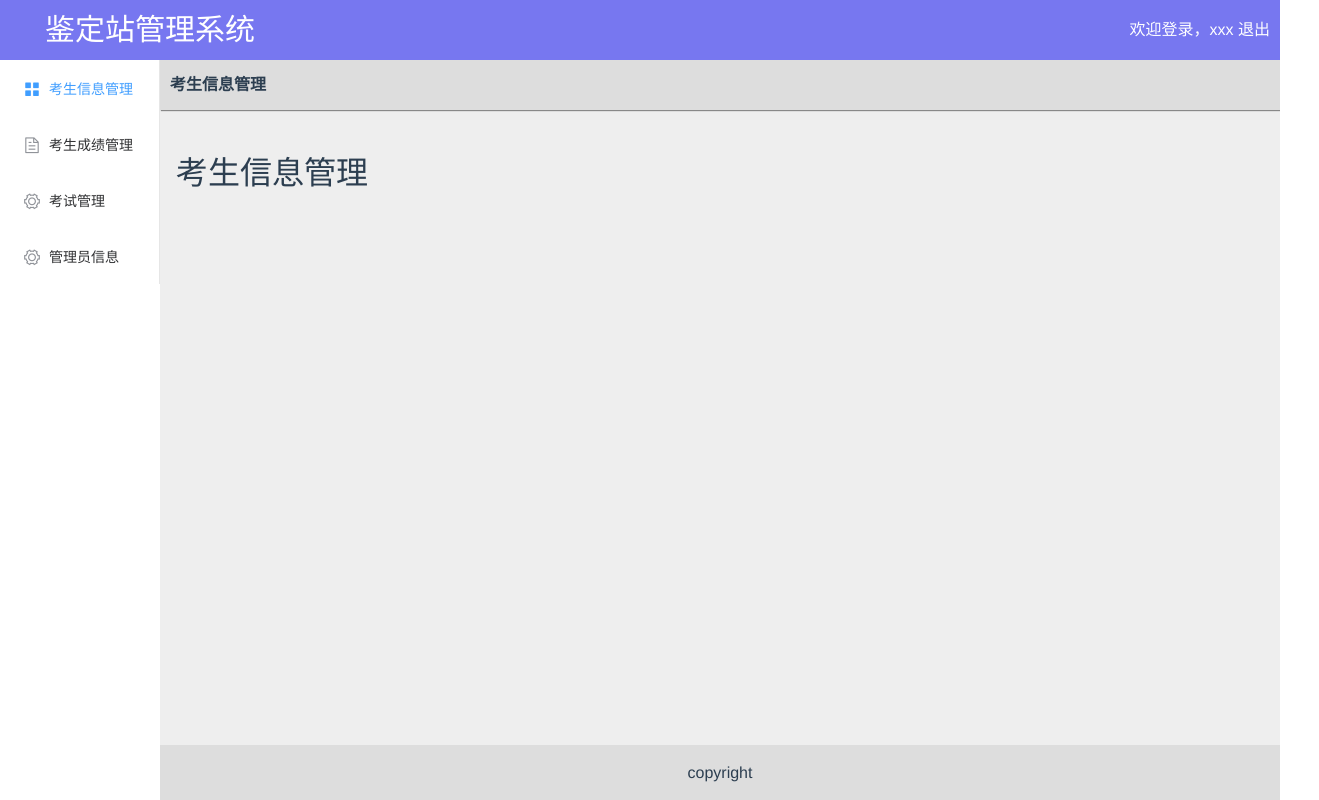
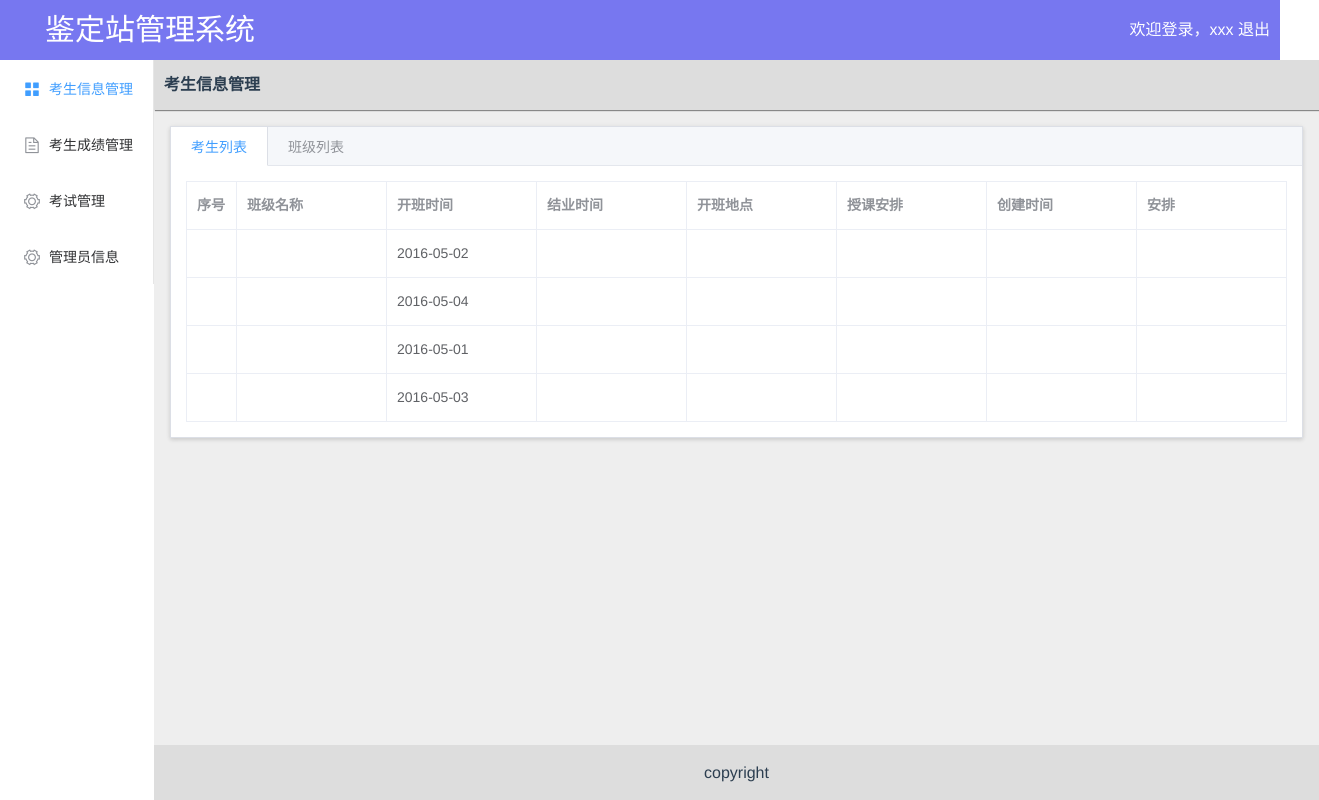
Before and after one commit to didiguoguo/auth_manage_system, a Vue app: page /info_manage in a window 1280 px wide. Shown: the whole page, 1319 px wide, since content can reach past the window. Built offline with nearby package versions, Linux system fonts and the light colour scheme.

Commit message:
add vuex

```diff
--- a/src/components/InfoManage.vue
+++ b/src/components/InfoManage.vue
@@ -1,6 +1,55 @@
 <template>
   <div class="hello">
-    <h1>考生信息管理</h1>
+    <el-tabs v-model="activeKey" type="border-card" @tab-click="handleClick">
+      <el-tab-pane label="考生列表" name="stuList">
+        <el-table
+          :data="tableData"
+          border
+          style="width: 100%">
+          <el-table-column
+            prop="index"
+            label="序号"
+            width="50">
+          </el-table-column>
+          <el-table-column
+            prop="class_name"
+            label="班级名称"
+            width="150">
+          </el-table-column>
+          <el-table-column
+            prop="begin_time"
+            label="开班时间"
+            width="150">
+          </el-table-column>
+          <el-table-column
+            prop="end_time"
+            label="结业时间"
+            width="150">
+          </el-table-column>
+          <el-table-column
+            prop="begin_addr"
+            label="开班地点"
+            width="150">
+          </el-table-column>
+          <el-table-column
+            prop="class_action"
+            label="授课安排"
+            width="150">
+          </el-table-column>
+          <el-table-column
+            prop="create_time"
+            label="创建时间"
+            width="150">
+          </el-table-column>
+          <el-table-column
+            prop="action"
+            label="安排"
+            width="150">
+          </el-table-column>
+        </el-table>
+      </el-tab-pane>
+      <el-tab-pane label="班级列表" name="classList">班级列表</el-tab-pane>
+    </el-tabs>
   </div>
 </template>
 
@@ -9,8 +58,35 @@ export default {
   name: "InfoManage",
   data() {
     return {
-      msg: "Welcome to Your Vue.js App"
+      activeKey: "stuList",
+      tableData: [
+        {
+          begin_time: "2016-05-02",
+          name: "王小虎",
+          address: "上海市普陀区金沙江路 1518 弄"
+        },
+        {
+          begin_time: "2016-05-04",
+          name: "王小虎",
+          address: "上海市普陀区金沙江路 1517 弄"
+        },
+        {
+          begin_time: "2016-05-01",
+          name: "王小虎",
+          address: "上海市普陀区金沙江路 1519 弄"
+        },
+        {
+          begin_time: "2016-05-03",
+          name: "王小虎",
+          address: "上海市普陀区金沙江路 1516 弄"
+        }
+      ]
     };
+  },
+  methods: {
+    handleClick(t, e) {
+      this.activeKey = t.name;
+    }
   }
 };
 </script>
--- a/src/main.js
+++ b/src/main.js
@@ -14,6 +14,7 @@ Vue.use(ElementUI)
 new Vue({
   el: '#app',
   router,
+  store,
   components: { App },
   template: '<App/>'
 })
--- a/src/store/index.js
+++ b/src/store/index.js
@@ -0,0 +1,22 @@
+import Vue from 'vue'
+import Vuex from 'vuex'
+import student_info from './modules/student_info'
+import student_res from './modules/student_res'
+import test from './modules/test'
+import user from './modules/user'
+// import createLogger from '../../../src/plugins/logger'
+
+Vue.use(Vuex)
+
+// const debug = process.env.NODE_ENV !== 'production'
+
+export default new Vuex.Store({
+  modules: {
+    student_info,
+    student_res,
+    test,
+    user,
+  },
+  // strict: debug,
+//   plugins: debug ? [createLogger()] : []
+})
--- /dev/null
+++ b/src/store/modules/student_info.js
@@ -0,0 +1,21 @@
+const state = {
+}
+
+// getters
+const getters = {
+}
+
+// actions
+const actions = {
+}
+
+// mutations
+const mutations = {
+}
+
+export default {
+  state,
+  getters,
+  actions,
+  mutations
+}
--- /dev/null
+++ b/src/store/modules/student_res.js
@@ -0,0 +1,21 @@
+const state = {
+}
+
+// getters
+const getters = {
+}
+
+// actions
+const actions = {
+}
+
+// mutations
+const mutations = {
+}
+
+export default {
+  state,
+  getters,
+  actions,
+  mutations
+}
--- /dev/null
+++ b/src/store/modules/test.js
@@ -0,0 +1,21 @@
+const state = {
+}
+
+// getters
+const getters = {
+}
+
+// actions
+const actions = {
+}
+
+// mutations
+const mutations = {
+}
+
+export default {
+  state,
+  getters,
+  actions,
+  mutations
+}
--- /dev/null
+++ b/src/store/modules/user.js
@@ -0,0 +1,21 @@
+const state = {
+}
+
+// getters
+const getters = {
+}
+
+// actions
+const actions = {
+}
+
+// mutations
+const mutations = {
+}
+
+export default {
+  state,
+  getters,
+  actions,
+  mutations
+}
```
